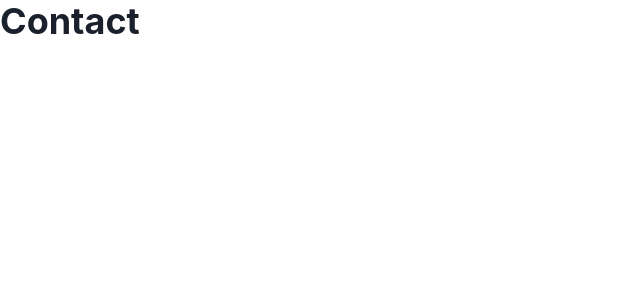
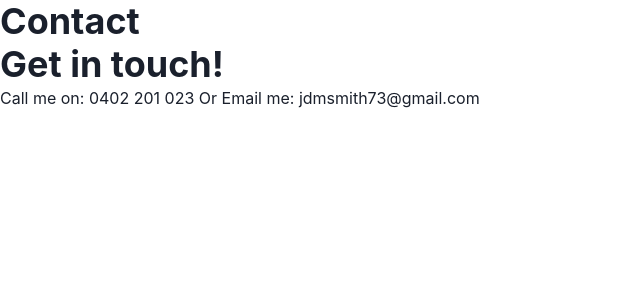
Before and after one commit to vansmith1/organ-building-information-website, a Next.js app in the folder my-app/: page /contact in a window 1280 px wide. Shown: the top 300 px of the page, without its empty margins (0-640 px from the left). Built offline with nearby package versions, Linux system fonts and the light colour scheme.

Commit message:
Added information from contact page.

```diff
--- a/my-app/src/pages/contact.tsx
+++ b/my-app/src/pages/contact.tsx
@@ -1,5 +1,18 @@
-import { Heading } from "@chakra-ui/react";
+import { Heading, Text } from "@chakra-ui/react";
 
 export default function Contact() {
-  return <Heading>Contact</Heading>;
+    return (
+    	<>
+			<Heading>
+				Contact
+			</Heading>
+			<Heading>
+				Get in touch!
+			</Heading>
+			<Text>
+				Call me on: 0402 201 023
+				Or Email me: jdmsmith73@gmail.com
+			</Text>
+		</>
+    )
 }
```
